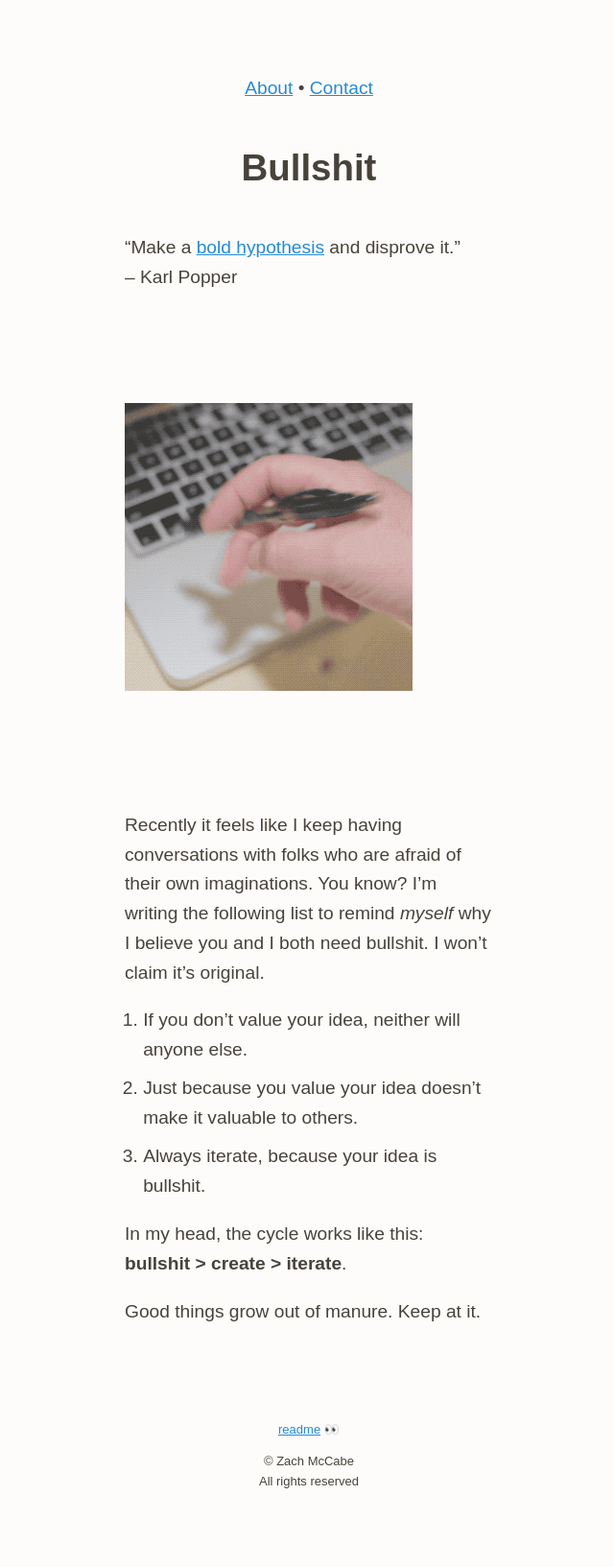
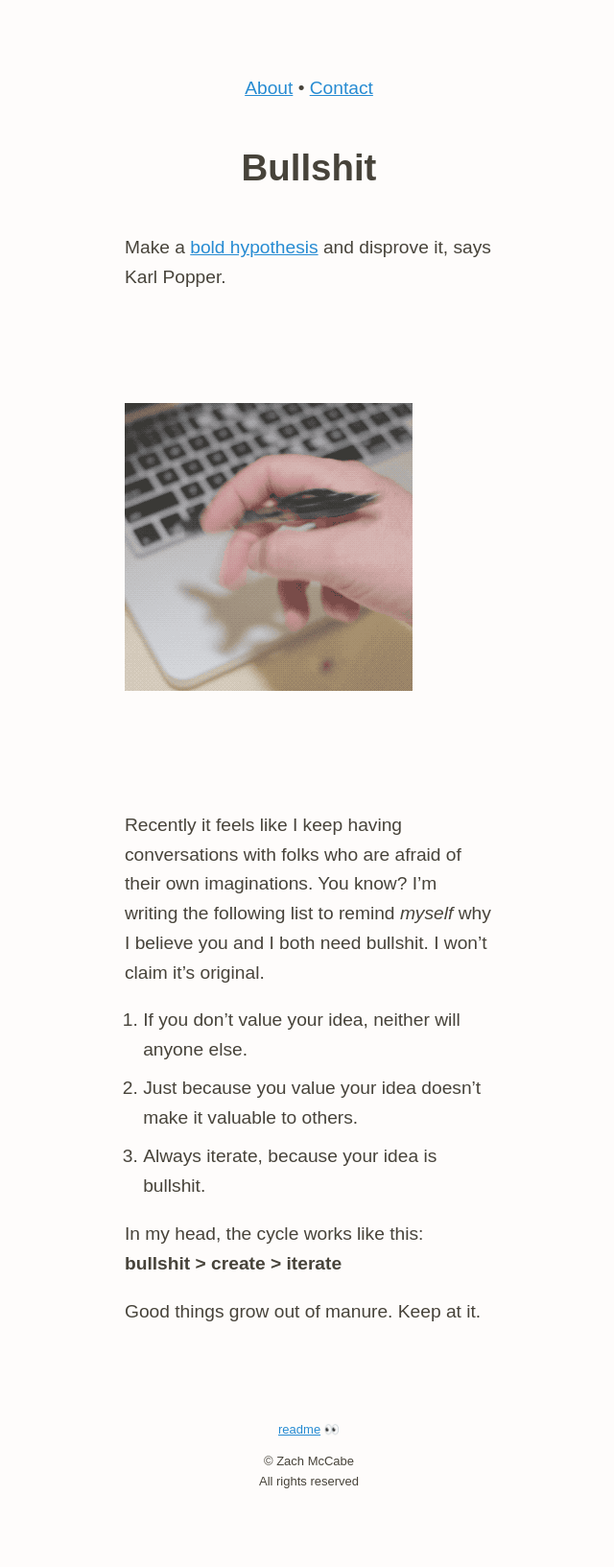
Before and after one commit to zachmccabe/zachmccabe.github.io, a Jekyll site: the page built from bullshit.md, in a window 1280 px wide. Shown: the whole page at 96% size, without its empty margins (318-958 px from the left). Built offline with Jekyll 4.4.1, drawn with Linux system fonts in a browser that asks for light colours.

Commit message:
Update bullshit.md
Add yaml for norobots. Copy tweaks.

```diff
--- a/bullshit.md
+++ b/bullshit.md
@@ -3,12 +3,12 @@ layout: kaoliang3_article
 title: Bullshit
 date: 2019-04-01
 description: bullshit, create, iterate
-cta: <a href="mailto:hello@zachmccabe.com">hello@zachmccabe.com</a>
+robots: norobots
 
 ---
 
 
-"Make a [bold hypothesis](https://en.wikipedia.org/wiki/Bold_hypothesis) and disprove it."<br />– Karl Popper
+Make a [bold hypothesis](https://en.wikipedia.org/wiki/Bold_hypothesis) and disprove it, says Karl Popper.
 
 ![Twirling a pen](https://www.zachmccabe.com/assets/viz/pen-flip-300.gif)
 
@@ -18,7 +18,7 @@ Recently it feels like I keep having conversations with folks who are afraid of
 2. Just because you value your idea doesn't make it valuable to others.
 3. Always iterate, because your idea is bullshit.
 
-In my head, the cycle works like this:<br />
-**bullshit > create > iterate**.
+In my head, the cycle works like this:\
+**bullshit > create > iterate**
 
 Good things grow out of manure. Keep at it.
```
